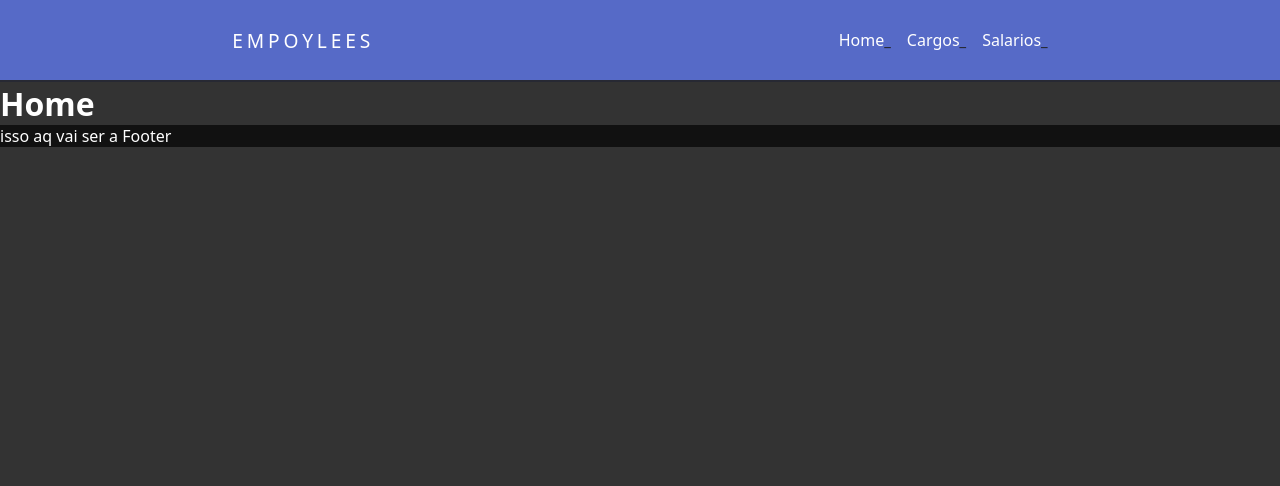
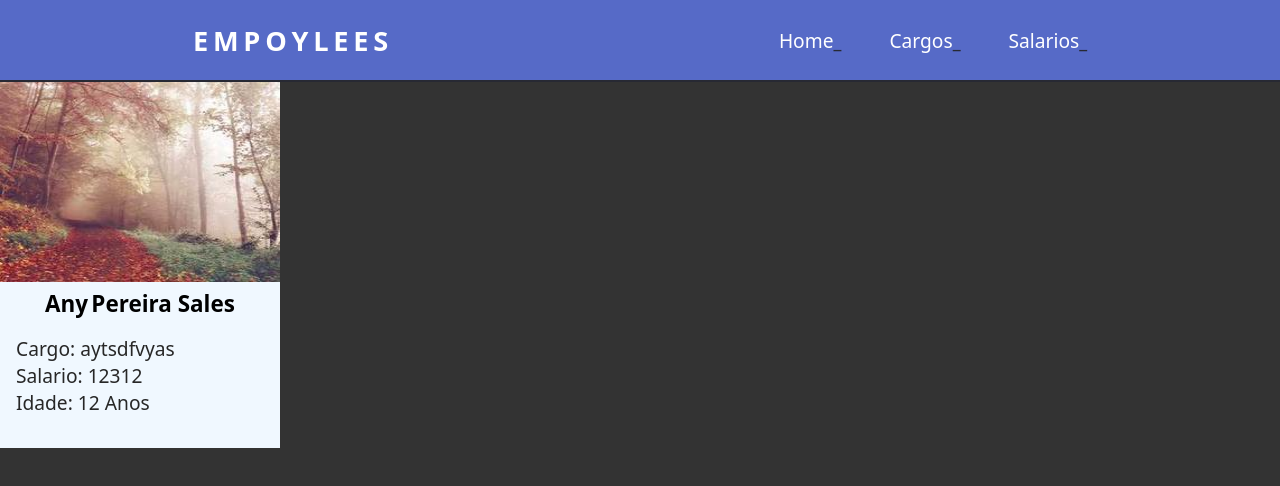
Before and after one commit to weverton-zfr/myEmployees, a React (Vite) app: page / in a window 1280 px wide. Shown: the top 486 px of the page. Built offline with nearby package versions, Linux system fonts and the light colour scheme.

Commit message:
Alt unidades de medida, Add Card

```diff
--- a/src/App.jsx
+++ b/src/App.jsx
@@ -8,7 +8,7 @@ const App = () => {
     <>
       <NavBar/>
         <Outlet/>
-      <Footer/>
+      {/* <Footer/> */}
     </>
 
   )
--- /dev/null
+++ b/src/components/Card/Card.module.css
@@ -0,0 +1,39 @@
+.Card{
+    background-color: aliceblue;
+    color: #000;
+    width: 17.5rem;
+    font-size: 1.2rem;
+}
+
+/*Grupo das img*/
+
+.imgGroup img{
+    background-size: cover;
+    width: 17.5rem; /*280px em caso do rem estar padrao (16px)*/
+    height: 12.5rem; /*200px em caso do rem estar padrao (16px)*/
+}
+
+/*Gurpo dos nomes*/
+
+.nameGroup{
+    display: flex;
+    justify-content: center;
+    gap: .2rem;
+    white-space: nowrap;
+    overflow-x: hidden;
+}
+
+.nameGroup h3{
+    font-weight: 700;
+}
+
+/*Grupo de dados*/
+
+.dataGroup{
+    padding: 1rem 0 2rem 1rem;
+}
+
+.dataGroup h4{
+    color: #272727;
+    font-weight: 300;
+}
--- /dev/null
+++ b/src/components/Card/index.jsx
@@ -0,0 +1,28 @@
+import styles from './Card.module.css'
+import img1 from 'img/teste1.jpg'
+const Card = () => {
+    return(
+        <div className={styles.Card}>
+            <div className={styles.imgGroup}>
+                <img src={img1} alt="" />
+            </div>
+            <div className={styles.nameGroup}>
+                <h3>Any</h3>
+                <h3>Pereira Sales</h3>
+            </div>
+            <div className={styles.dataGroup}>
+                <h4>
+                    Cargo: aytsdfvyas
+                </h4>
+                <h4>
+                    Salario: 12312
+                </h4>
+                <h4>
+                    Idade: 12 Anos
+                </h4>
+            </div>
+        </div>
+    )
+}
+
+export default Card
--- a/src/components/NavBar/NavBar.module.css
+++ b/src/components/NavBar/NavBar.module.css
@@ -4,28 +4,42 @@
     border-bottom: 2px solid var(--buttonColor);
     justify-content: space-around;
     align-items: center;
-    height: 10vh;
+    height: 5rem;
 }
+
+/*Links em geral*/
 
 .NavBar a{
     text-decoration: none;
     color: #fff;
 }
 
+/*Titulo*/
+
 .NavBar span{
-    font-size: 1.2em;
-    letter-spacing: 0.2em;
+    font-size: 1.7rem;
+    font-weight: 600;
+    letter-spacing: 0.3rem;
     text-transform: uppercase;
 }
+
+/*Elemento pai das Opcoes*/
 
 .NavBar ul{
     display: flex;
     list-style: none;
-    gap: 1em;
+    gap: 3rem;
+}
+
+/*Opcoes*/
+
+.NavBar ul li a{
+    font-size: 1.2rem;
+    font-weight: 500;
 }
 
 .NavBar ul li a::after{
     content: "_";
-    font-weight: 700;
+    font-weight: 900;
     color: var(--buttonColor);
 }
--- a/src/pages/Home/index.jsx
+++ b/src/pages/Home/index.jsx
@@ -1,7 +1,9 @@
+import Card from "components/Card"
+
 const Home = () => {
     return (
             <h1>
-                Home
+                <Card/>
             </h1>
 )}
 
```
Also changed, not shown: src/img/teste1.jpg (added).
